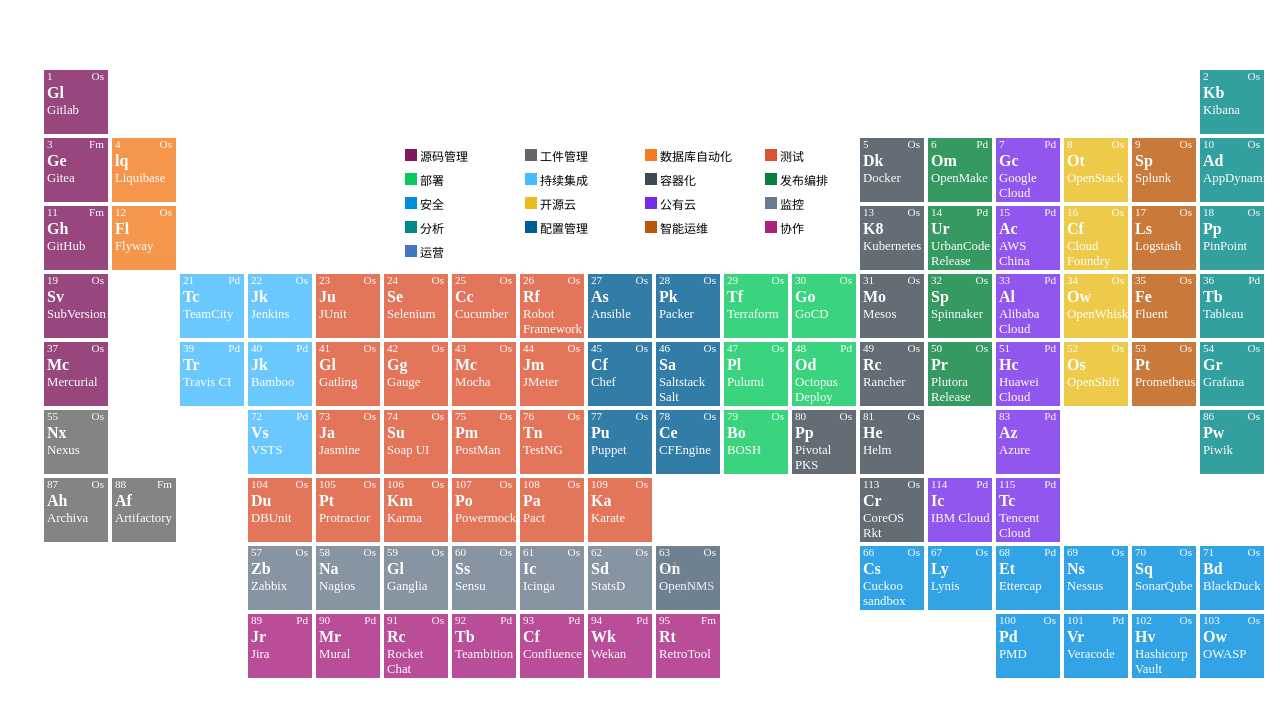
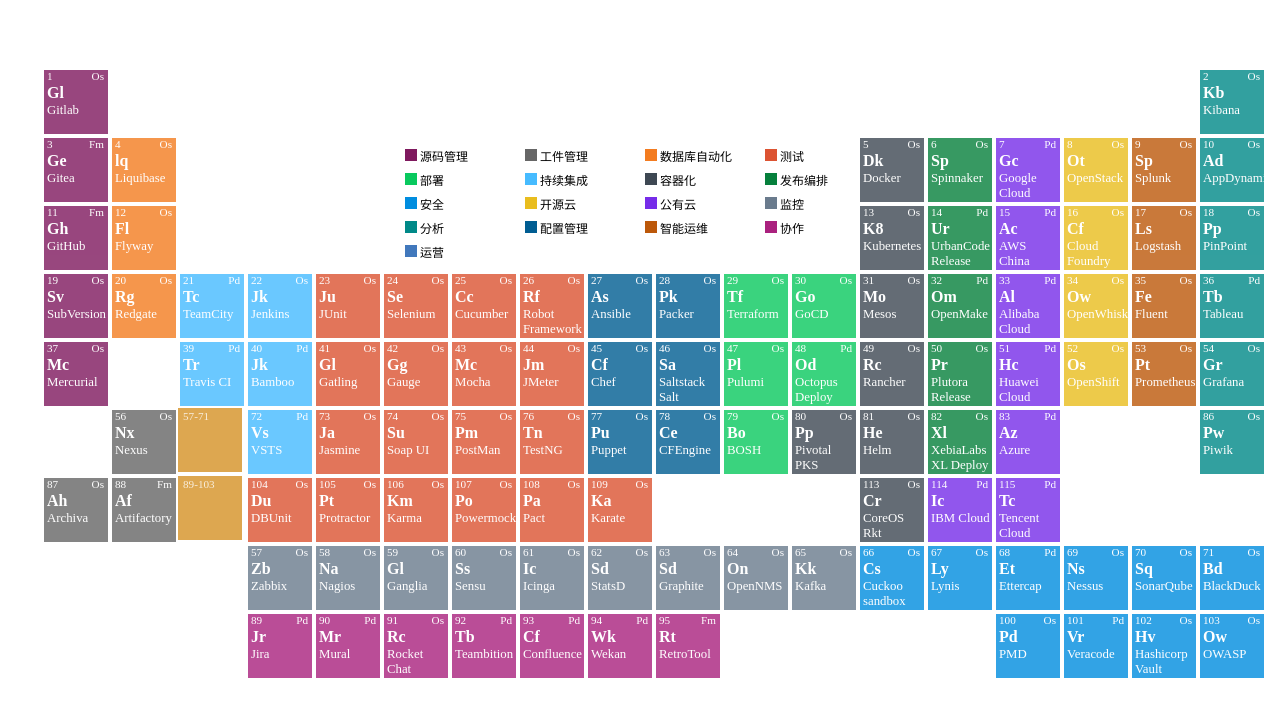
Before and after one commit to phodal/ledge, an Angular app: page /home in a window 1280 px wide. Shown: the top 716 px of the page. Built offline with nearby package versions, Linux system fonts and the light colour scheme.

Commit message:
feat: revert tooling

```diff
--- a/src/app/_variables.scss
+++ b/src/app/_variables.scss
@@ -44,3 +44,4 @@
 .config  { background:#005d92; } /* CONFIG */
 .aiops  { background:#bc580a; } /* AI OPS */
 .operation  { background: #4178bc; } /* AI OPS */
+.placeholder-atom {background: #dda750;}
--- a/src/app/features/periodic-table/periodic-table.component.html
+++ b/src/app/features/periodic-table/periodic-table.component.html
@@ -28,6 +28,8 @@
             ></app-atom>
         </ng-container>
         <app-atom class="description" [data]="description"></app-atom>
+        <app-atom class="periodic-atom-57-71 placeholder-atom" [data]="lantAtomGroup"></app-atom>
+        <app-atom class="periodic-atom-89-103 placeholder-atom" [data]="actinideAtomGroup"></app-atom>
     </div>
 
     <app-wiki *ngIf="wikiAtomName" [atomName]="wikiAtomName" (closeModal)="wikiAtomName = ''"></app-wiki>
--- a/src/app/features/periodic-table/periodic-table.component.ts
+++ b/src/app/features/periodic-table/periodic-table.component.ts
@@ -32,6 +32,22 @@
   inside: boolean;
 }
 
+
+const LANT_ATOM_GROUP = {
+  number: '57-71',
+  category: 'lanthanide',
+  symbol: '',
+  name: '',
+  atomic_mass: null,
+};
+const ACT_ATOM_GROUP = {
+  number: '89-103',
+  category: 'actinide',
+  symbol: '',
+  name: '',
+  atomic_mass: null,
+};
+
 @Component({
   selector: 'app-periodic-table',
   templateUrl: './periodic-table.component.html',
@@ -46,7 +62,8 @@
   currentAtomCategory: EventEmitter<string> = new EventEmitter<string>();
 
   description = DESCRIPTION;
-
+  lantAtomGroup = LANT_ATOM_GROUP;
+  actinideAtomGroup = ACT_ATOM_GROUP;
   unsubscribe$ = new Subject<void>();
   headerSub$ = new Subject<HeaderInfo>();
   headerMove$: Observable<HeaderInfo>;
--- a/src/assets/periodic-table.json
+++ b/src/assets/periodic-table.json
@@ -46,7 +46,7 @@
   {
     "name": "Nexus",
     "category": "packageManage",
-    "number": 55,
+    "number": 56,
     "pay": "Os",
     "symbol": "Nx"
   },
@@ -71,6 +71,13 @@
     "number": 12,
     "pay": "Os",
     "symbol": "Fl"
+  },
+  {
+    "name": "Redgate",
+    "category": "database",
+    "number": 20,
+    "pay": "Os",
+    "symbol": "Rg"
   },
 
   {
@@ -165,9 +172,16 @@
   {
     "name": "OpenNMS",
     "category": "monitoring",
-    "number": 63,
+    "number": 64,
     "pay": "Os",
     "symbol": "On"
+  },
+  {
+    "name": "Kafka",
+    "category": "monitoring",
+    "number": 65,
+    "pay": "Os",
+    "symbol": "Kk"
   },
 
   {
@@ -502,7 +516,7 @@
   {
     "name": "OpenMake",
     "category": "releaseOrchestration",
-    "number": 6,
+    "number": 32,
     "pay": "Pd",
     "symbol": "Om"
   },
@@ -516,7 +530,7 @@
   {
     "name": "Spinnaker",
     "category": "releaseOrchestration",
-    "number": 32,
+    "number": 6,
     "pay": "Os",
     "symbol": "Sp"
   },
@@ -526,6 +540,13 @@
     "number": 50,
     "pay": "Os",
     "symbol": "Pr"
+  },
+  {
+    "name": "XebiaLabs XL Deploy ",
+    "category": "releaseOrchestration",
+    "number": 82,
+    "pay": "Os",
+    "symbol": "Xl"
   },
 
 
```
